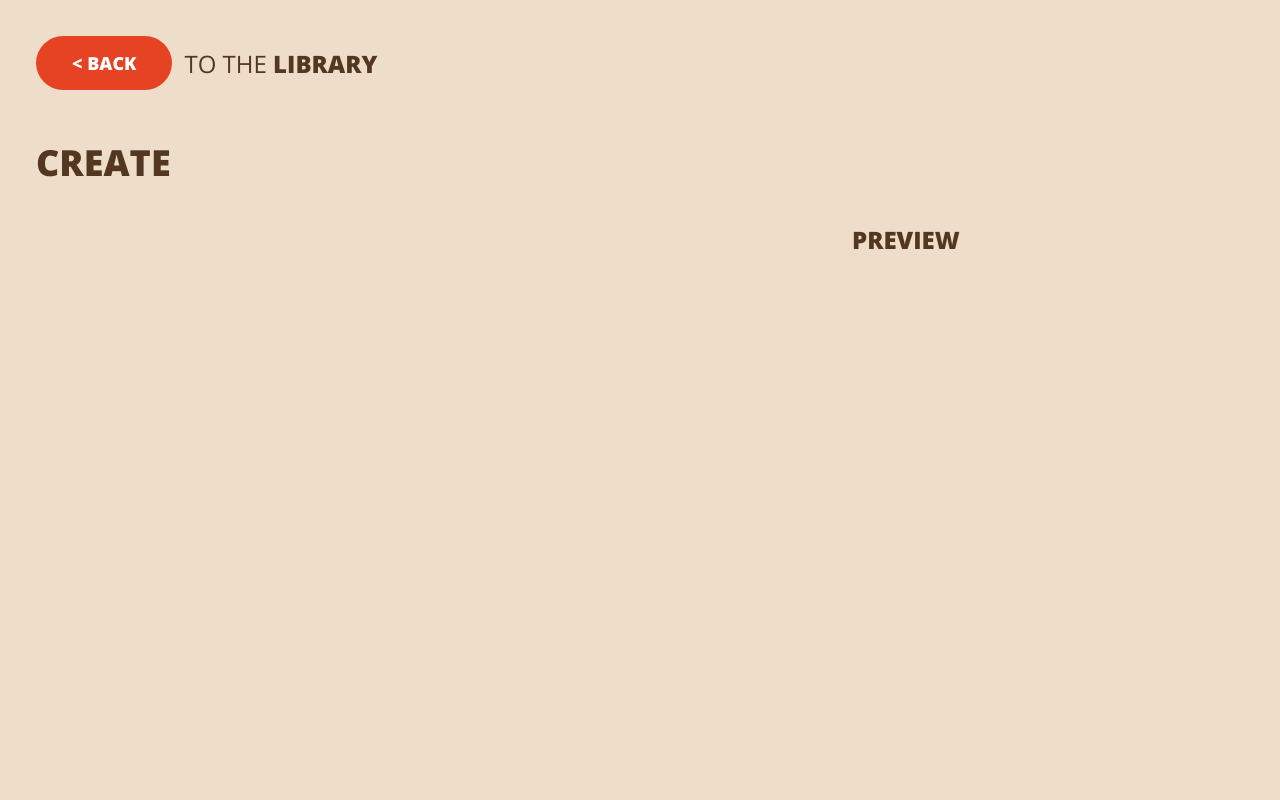
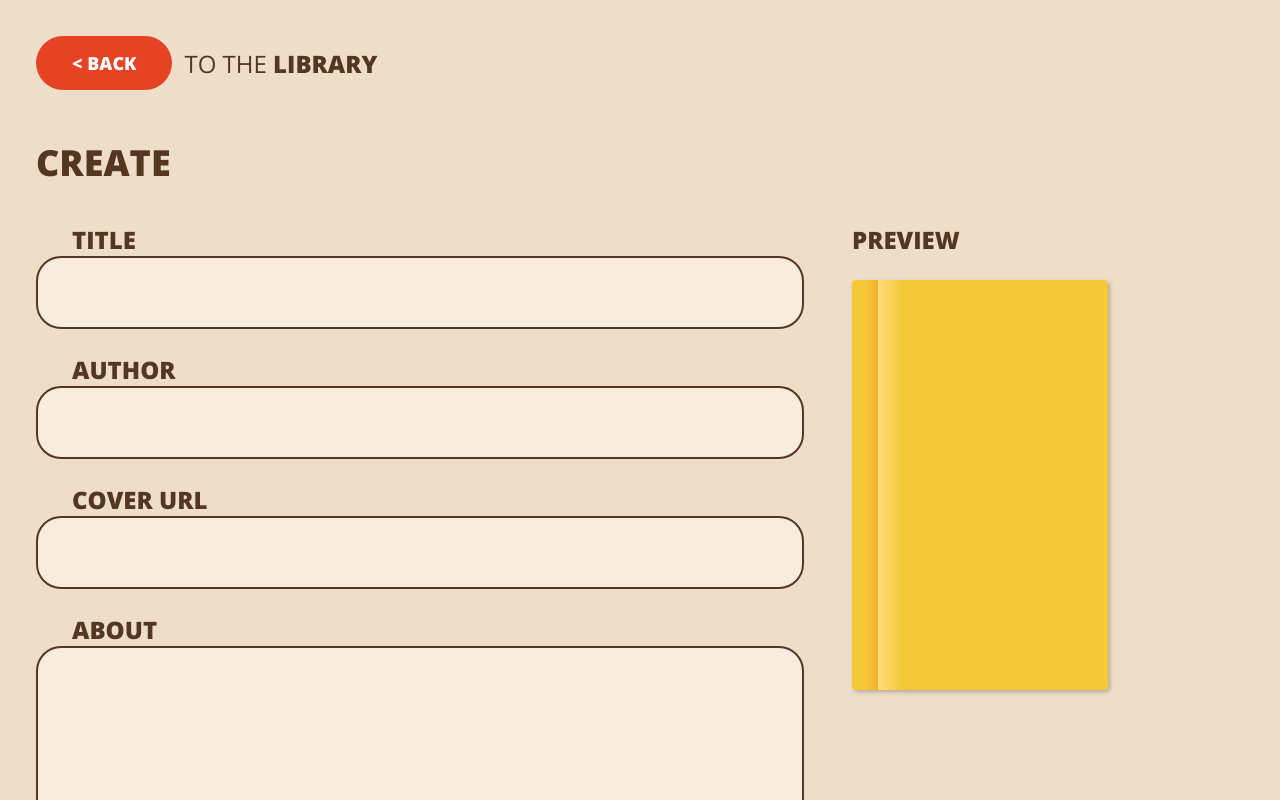
Before and after one commit to AD0791/getSvelte, a Svelte app: page /create in a window 1280 px wide. Shown: the top 800 px of the page. Built offline with nearby package versions, Linux system fonts and the light colour scheme.

Commit message:
form done

```diff
--- a/db.json
+++ b/db.json
@@ -6,7 +6,8 @@
       "author": "Louisa May Alcott",
       "cover": "",
       "about": "Sisters learn to live in gratitude for each other.",
-      "variation": 0
+      "variation": 0,
+      "favorite": true
     },
     {
       "id": 2,
--- a/src/App.svelte
+++ b/src/App.svelte
@@ -18,11 +18,9 @@
     <Route path="/create">
       <Create />
     </Route>
-
     <Route path="/books/:id" let:params>
       <Detail id={params.id} />
     </Route>
-
     <Route path="/">
       <Library />
     </Route>
--- a/src/create/Create.svelte
+++ b/src/create/Create.svelte
@@ -1,9 +1,32 @@
 <script>
+  import { navigate } from "svelte-routing";
   import BackButtonRow from "../common/BackButtonRow.svelte";
   import BookCover from "../common/BookCover.svelte";
   import Button from "../common/Button.svelte";
   import Header from "../common/Header.svelte";
   import { httpPost } from "../common/api.js";
+  import TextInput from "./TextInput.svelte";
+  let title = "";
+  let author = "";
+  let cover = "";
+  let about = "";
+  $: book = { title, author, cover, about };
+  async function handleSubmit(event) {
+    function getRandomInt(min, max) {
+      min = Math.ceil(min);
+      max = Math.floor(max);
+      return Math.floor(Math.random() * (max - min + 1)) + min;
+    }
+    const newBook = {
+      ...book,
+      variation: getRandomInt(0, 2),
+      favorite: false,
+    };
+    const { ok } = await httpPost("/", newBook);
+    if (ok) {
+      navigate("/");
+    }
+  }
 </script>
 
 <style>
@@ -34,11 +57,21 @@
 
 <Header element="h1" size="large">Create</Header>
 
-<form>
-  <div class="fields" />
+<form on:submit|preventDefault={handleSubmit}>
+  <div class="fields">
+    <TextInput label="Title" bind:value={title} />
+    <TextInput label="Author" bind:value={author} />
+    <TextInput label="Cover URL" bind:value={cover} />
+    <TextInput label="About" bind:value={about} multiline />
+    <div>
+      <Button>Save</Button>
+    </div>
+  </div>
 
   <div>
     <Header>Preview</Header>
-    <div class="preview" />
+    <div class="preview">
+      <BookCover {book} />
+    </div>
   </div>
 </form>
--- /dev/null
+++ b/src/create/TextInput.svelte
@@ -0,0 +1,34 @@
+<script>
+  export let label;
+  export let value;
+  export let multiline = false;
+</script>
+
+<style>
+  label {
+    font-weight: var(--typeWeightBold);
+    text-transform: uppercase;
+  }
+  span {
+    padding: 0 0 var(--spacingSmall) var(--spacingLarge);
+  }
+  input,
+  textarea {
+    display: block;
+    background: #f8ecde;
+    border-radius: 25px;
+    border: 2px solid var(--colorFg);
+    padding: 0.75rem var(--spacingSmall) 0.75rem var(--spacingLarge);
+    width: 100%;
+  }
+  textarea {
+    height: 8rem;
+  }
+</style>
+
+<label>
+  <span>{label}</span>
+  {#if multiline}
+    <textarea bind:value />
+  {:else}<input type="text" bind:value />{/if}
+</label>
```
